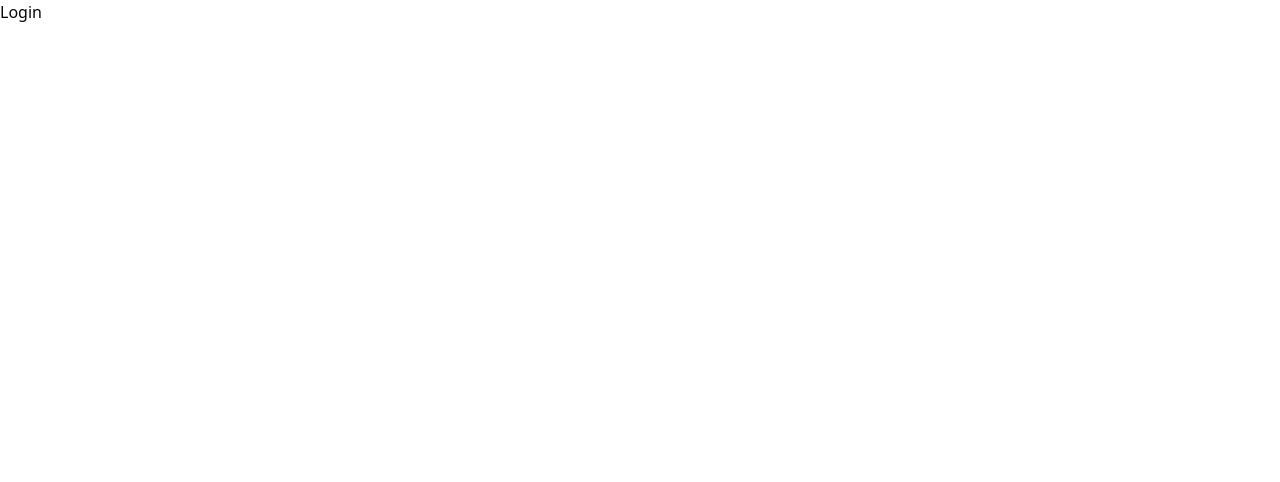
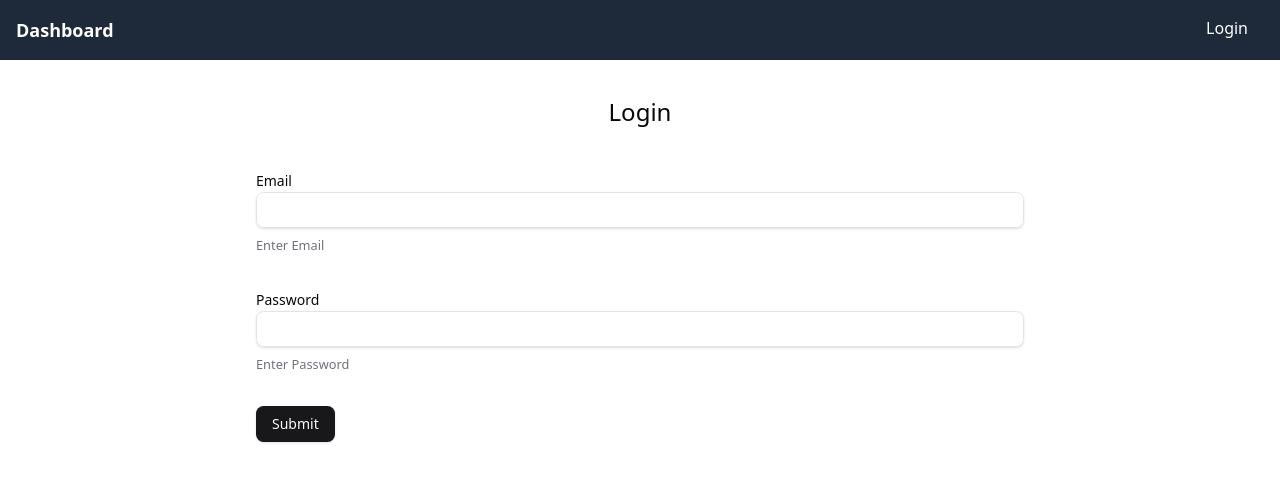
Before and after one commit to klvp/student_managment_system, a React (Vite) app in the folder client/: page /login in a window 1280 px wide. Shown: the top 482 px of the page. Built offline with nearby package versions, Linux system fonts and the light colour scheme.

Commit message:
client: changes

```diff
--- /dev/null
+++ b/client/src/hooks/useLoggedIn.js
@@ -0,0 +1,10 @@
+import { getCookie } from "@/lib/helper";
+import { useEffect } from "react";
+
+export default function useLoggedIn() {
+    useEffect(() => {
+        if (!getCookie("token")) {
+            window.location.href = "/login";
+        }
+    })
+}
--- /dev/null
+++ b/client/src/lib/helper.js
@@ -0,0 +1,9 @@
+export function getCookie(name) {
+    const value = `; ${document.cookie}`;
+    const parts = value.split(`; ${name}=`);
+    if (parts.length === 2) return parts.pop().split(";").shift();
+    return null;
+}
+export function deleteCookie(name) {
+    document.cookie = `${name}=; expires=Thu, 01 Jan 1970 00:00:00 UTC; path=/;`;
+}
--- a/client/src/main.jsx
+++ b/client/src/main.jsx
@@ -1,7 +1,6 @@
 import { StrictMode, Suspense, lazy } from "react";
 import { createRoot } from "react-dom/client";
 import "./index.css";
-import App from "./App.jsx";
 import { createBrowserRouter, RouterProvider } from "react-router-dom";
 const Login = lazy(() => import("./pages/Login"));
 const Dashboard = lazy(() => import("./pages/Dashboard"));
@@ -9,13 +8,16 @@ const AddStudent = lazy(() => import("./pages/AddStudent"));
 const EditStudent = lazy(() => import("./pages/EditStudent"));
 import { Provider } from "react-redux";
 import store from "@/store/index";
+import Layout from "./pages/Layout";
 
 const router = createBrowserRouter([
   {
     path: "/login",
     element: (
       <Suspense fallback={<div>Loading...</div>}>
-        <Login />
+        <Layout>
+          <Login />
+        </Layout>
       </Suspense>
     ),
   },
@@ -23,7 +25,9 @@ const router = createBrowserRouter([
     path: "/dashboard",
     element: (
       <Suspense fallback={<div>Loading...</div>}>
-        <Dashboard />
+        <Layout>
+          <Dashboard />
+        </Layout>
       </Suspense>
     ),
   },
@@ -31,7 +35,9 @@ const router = createBrowserRouter([
     path: "/add/:studentId?",
     element: (
       <Suspense fallback={<div>Loading...</div>}>
-        <AddStudent />
+        <Layout>
+          <AddStudent />
+        </Layout>
       </Suspense>
     ),
   },
--- a/client/src/pages/AddStudent.jsx
+++ b/client/src/pages/AddStudent.jsx
@@ -30,6 +30,7 @@ import { Check, ChevronsUpDown } from "lucide-react";
 import { config } from "../../config";
 import { useParams } from "react-router-dom";
 import { useEffect } from "react";
+import useLoggedIn from "@/hooks/useLoggedIn";
 
 const schema = yup.object().shape({
   name: yup.string().min(3).max(100).required(),
@@ -40,8 +41,12 @@ const schema = yup.object().shape({
     .required()
     .typeError("class must be between 1 to 10"),
   section: yup.string().oneOf(["A", "B", "C"]).required(),
-  age: yup.number().min(1).max(100).required(),
+  age: yup.number().min(1).max(100).required().positive().integer(),
   email: yup.string().email().required(),
+  phone: yup
+    .string()
+    .matches(/^\d{10}$/, "Phone number must be exactly 10 digits")
+    .required(),
 });
 
 function AddStudent() {
@@ -65,6 +70,7 @@ function AddStudent() {
     section: "",
     age: "",
     email: "",
+    phone: "",
   };
   const { studentId } = useParams();
 
@@ -72,6 +78,7 @@ function AddStudent() {
     resolver: yupResolver(schema),
     defaultValues: initialValues,
   });
+  useLoggedIn();
   useEffect(() => {
     if (studentId) {
       fetch(`${config.apiBaseUrl}/students/${studentId}`)
@@ -86,7 +93,7 @@ function AddStudent() {
   async function onSubmit(values) {
     try {
       console.log(values);
-      await fetch(
+      let response = await fetch(
         `${config.apiBaseUrl}/students${studentId ? `/${studentId}` : ""}`,
         {
           method: studentId ? "PUT" : "POST",
@@ -96,6 +103,9 @@ function AddStudent() {
           body: JSON.stringify(values),
         }
       );
+      if (response.ok && studentId) {
+        window.location.href = "/dashboard";
+      }
       form.reset(initialValues);
     } catch (error) {
       form.reset(initialValues);
@@ -232,6 +242,8 @@ function AddStudent() {
             </div>
           </div>
 
+          <div className="grid grid-cols-12 gap-4">
+            <div className="md:col-span-6 col-span-12">
               <FormField
                 control={form.control}
                 name="email"
@@ -246,6 +258,25 @@ function AddStudent() {
                   </FormItem>
                 )}
               />
+            </div>
+            <div className="md:col-span-6 col-span-12">
+              <FormField
+                control={form.control}
+                name="phone"
+                render={({ field }) => (
+                  <FormItem>
+                    <FormLabel>Phone Number</FormLabel>
+                    <FormControl>
+                      <Input placeholder="" type="text" {...field} />
+                    </FormControl>
+                    <FormDescription>Enter Phone Number</FormDescription>
+                    <FormMessage />
+                  </FormItem>
+                )}
+              />
+            </div>
+          </div>
+
           <Button type="submit">{studentId ? "Update" : "Submit"}</Button>
         </form>
       </Form>
--- a/client/src/pages/Dashboard.jsx
+++ b/client/src/pages/Dashboard.jsx
@@ -25,6 +25,7 @@ import { useEffect } from "react";
 import { Trash2, Pencil } from "lucide-react";
 import { Link } from "react-router-dom";
 import { config } from "../../config";
+import useLoggedIn from "@/hooks/useLoggedIn";
 
 function Dashboard() {
   const form = useForm({});
@@ -65,7 +66,7 @@ function Dashboard() {
   }
   const dispatch = useDispatch();
   const { data: students, status } = useSelector((state) => state.students);
-
+  useLoggedIn();
   useEffect(() => {
     dispatch(getStudents());
   }, []);
--- /dev/null
+++ b/client/src/pages/Header.jsx
@@ -0,0 +1,47 @@
+import React, { useEffect, useState } from "react";
+import { Link, useNavigate } from "react-router-dom";
+import { deleteCookie, getCookie } from "../lib/helper";
+
+const Header = () => {
+  const [loggedin, setLoggedin] = useState(false);
+  const navigate = useNavigate();
+  useEffect(() => {
+    if (getCookie("token")) {
+      setLoggedin(true);
+    }
+  }, []);
+  const handleLogout = () => {
+    deleteCookie("token");
+    window.location.href = "/login";
+  };
+  return (
+    <header className="fixed top-0 left-0 w-5/5 bg-gray-800 text-white p-4">
+      <nav className="container mx-auto flex justify-between">
+        <Link to="/dashboard" className="text-lg font-bold">
+          Dashboard
+        </Link>
+        <div>
+          {loggedin && (
+            <>
+              <Link to="/add" className="mr-4">
+                Add Student
+              </Link>
+              <button onClick={handleLogout} className="mr-4">
+                Logout
+              </button>
+            </>
+          )}
+          {!loggedin && (
+            <>
+              <Link to="/login" className="mr-4">
+                Login
+              </Link>
+            </>
+          )}
+        </div>
+      </nav>
+    </header>
+  );
+};
+
+export default Header;
--- /dev/null
+++ b/client/src/pages/Layout.jsx
@@ -0,0 +1,13 @@
+import React from "react";
+import Header from "./Header";
+
+const Layout = ({ children }) => {
+  return (
+    <>
+      <Header />
+      <main className="container mx-auto p-4 my-10">{children}</main>
+    </>
+  );
+};
+
+export default Layout;
--- a/client/src/pages/Login.jsx
+++ b/client/src/pages/Login.jsx
@@ -1,7 +1,113 @@
-import React from "react";
+import { Button } from "@/components/ui/button";
+import {
+  Form,
+  FormControl,
+  FormDescription,
+  FormField,
+  FormItem,
+  FormLabel,
+  FormMessage,
+} from "@/components/ui/form";
+import { useForm } from "react-hook-form";
+import { Input } from "@/components/ui/input";
+import * as yup from "yup";
+import { yupResolver } from "@hookform/resolvers/yup";
+import { config } from "../../config";
+import { useEffect, useState } from "react";
+import { deleteCookie, getCookie } from "@/lib/helper";
 
-const Login = () => {
-  return <div>Login</div>;
-};
+const schema = yup.object().shape({
+  email: yup.string().email().required(),
+  password: yup.string().min(3).max(32).required(),
+});
+
+function Login() {
+  const initialValues = {
+    email: "",
+    password: "",
+  };
+  const form = useForm({
+    resolver: yupResolver(schema),
+    defaultValues: initialValues,
+  });
+  const [message, setMessage] = useState("");
+  // useEffect(() => {
+  //   if (getCookie("token")) {
+  //     window.location.href = "/dashboard";
+  //   }
+  // }, []);
+
+  async function onSubmit(values) {
+    try {
+      form.reset(initialValues);
+      if (getCookie("token")) {
+        deleteCookie("token");
+      }
+      let loginResponse = await fetch(`${config.apiBaseUrl}/login`, {
+        method: "POST",
+        headers: {
+          "Content-Type": "application/json",
+        },
+        body: JSON.stringify(values),
+        credentials: "include",
+      });
+      if (getCookie("token") && loginResponse.ok) {
+        window.location.href = "/dashboard";
+      } else {
+        setMessage("Email or Password is Invalid");
+        setTimeout(() => {
+          setMessage("");
+        }, 2000);
+      }
+    } catch (error) {
+      form.reset(initialValues);
+      console.error("Form submission error", error);
+    }
+  }
+
+  return (
+    <div className="max-w-[70vw] mx-auto">
+      <p className="text-2xl text-center pt-10">Login</p>
+      <Form {...form}>
+        <form
+          onSubmit={form.handleSubmit(onSubmit)}
+          className="space-y-8 max-w-3xl mx-auto py-10"
+        >
+          <FormField
+            control={form.control}
+            name="email"
+            render={({ field }) => (
+              <FormItem>
+                <FormLabel>Email</FormLabel>
+                <FormControl>
+                  <Input placeholder="" type="email" {...field} />
+                </FormControl>
+                <FormDescription>Enter Email</FormDescription>
+                <FormMessage />
+              </FormItem>
+            )}
+          />
+
+          <FormField
+            control={form.control}
+            name="password"
+            render={({ field }) => (
+              <FormItem>
+                <FormLabel>Password</FormLabel>
+                <FormControl>
+                  <Input placeholder="" type="password" {...field} />
+                </FormControl>
+                <FormDescription>Enter Password</FormDescription>
+                <FormMessage />
+              </FormItem>
+            )}
+          />
+          <Button type="submit">Submit</Button>
+        </form>
+      </Form>
+      {message && <p className="text-red-500 text-center">{message}</p>}
+    </div>
+  );
+}
 
 export default Login;
--- /dev/null
+++ b/client/src/pages/Logout.jsx
@@ -0,0 +1,21 @@
+import { Button } from "@/components/ui/button";
+import { deleteCookie } from "@/lib/helper";
+
+const Logout = () => {
+  function handleLogout() {
+    deleteCookie("token");
+    window.location.href = "/login";
+  }
+  return (
+    <div>
+      <Button
+        className="fixed top-4 right-4 sm:top-2 sm:right-2 sm:text-sm "
+        onClick={handleLogout}
+      >
+        Logout
+      </Button>
+    </div>
+  );
+};
+
+export default Logout;
```
Lines whose indentation alone changed are shown as unchanged.
